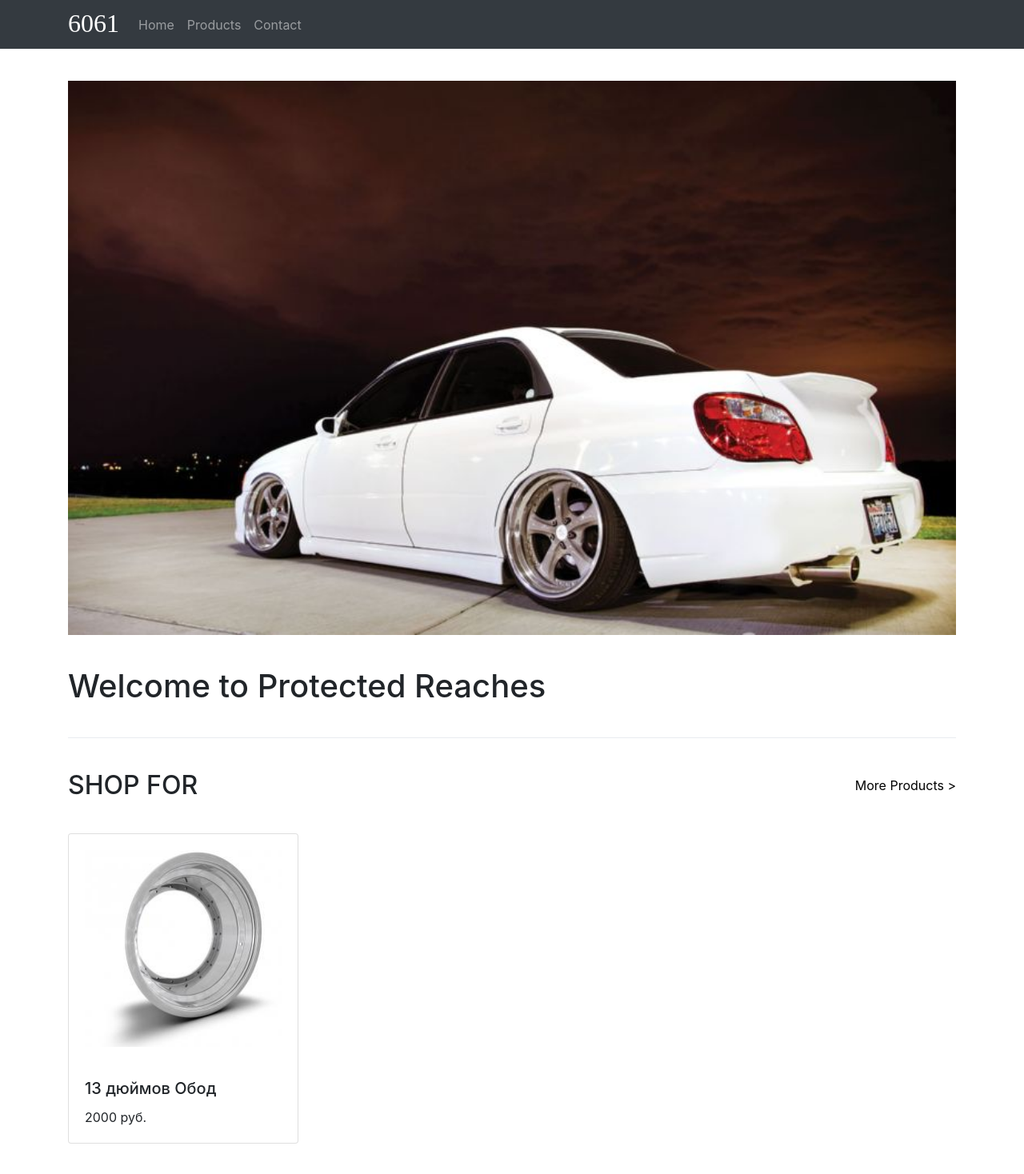
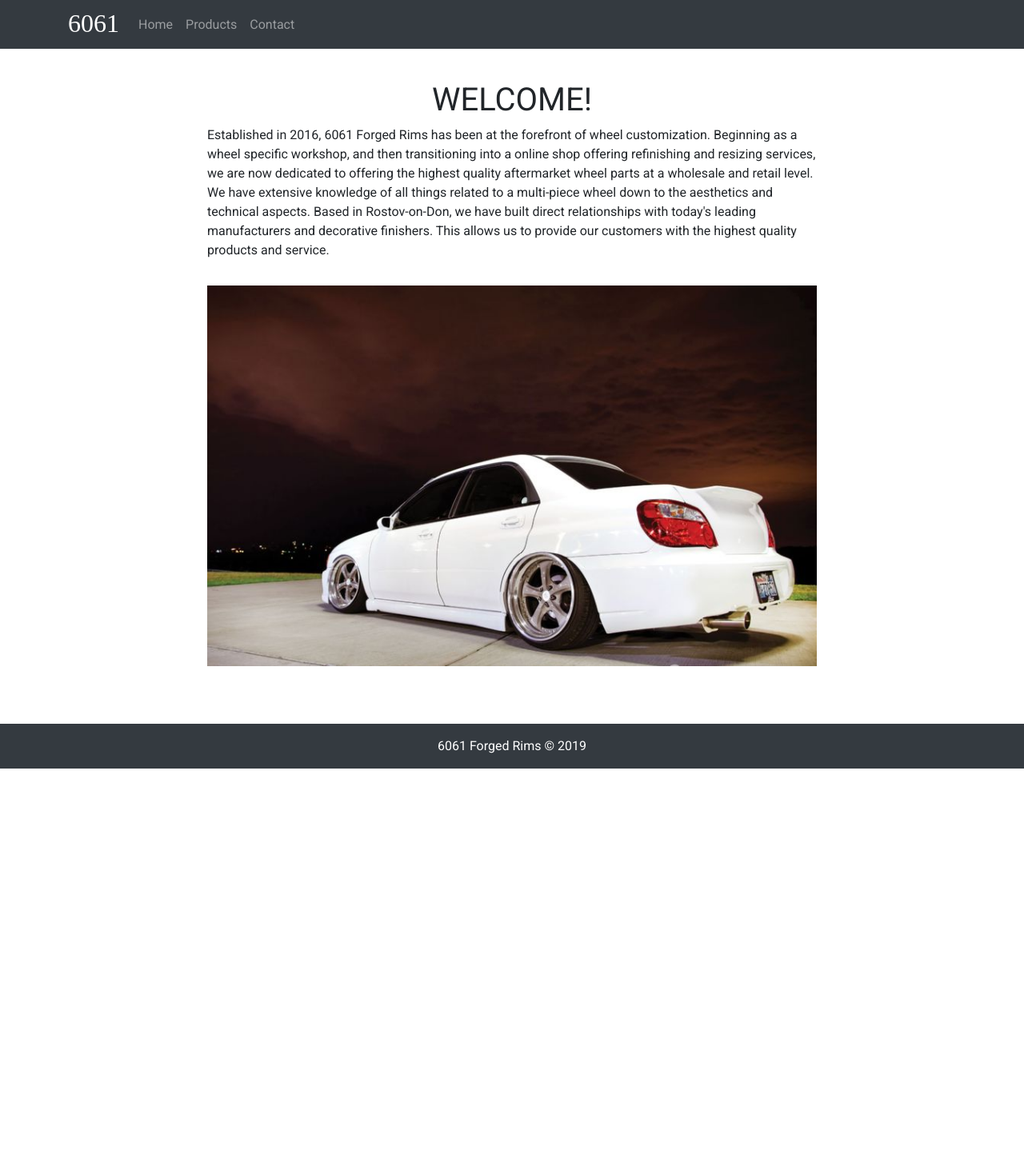
Before and after one commit to alex-radch/diploma-project, a React app: page / in a window 1280 px wide. Shown: the top 1468 px of the page at 80% size. After the commit the page ends 961 px from the top, so only its background shows below. Built offline with nearby package versions, Linux system fonts and the light colour scheme; a web font is replaced by a local one; what react-router-redux would draw is missing.

Commit message:
refactored Home page

```diff
--- a/public/index.html
+++ b/public/index.html
@@ -16,6 +16,7 @@
       integrity="sha384-ggOyR0iXCbMQv3Xipma34MD+dH/1fQ784/j6cY/iJTQUOhcWr7x9JvoRxT2MZw1T"
       crossorigin="anonymous"
     />
+    <link href="https://fonts.googleapis.com/css?family=Roboto&display=swap" rel="stylesheet">
     <link href="https://fonts.googleapis.com/css?family=Bangers|Cabin+Sketch|Racing+Sans+One&display=swap" rel="stylesheet">
     <!--
       Notice the use of %PUBLIC_URL% in the tags above.
--- a/src/components/pages/Home.js
+++ b/src/components/pages/Home.js
@@ -1,36 +1,34 @@
 import React  from 'react';
-import { Link } from 'react-router-dom';
-import { Row, Col, Image, Dropdown } from 'react-bootstrap';
-import Products from './Products';
+import { Row, Col } from 'react-bootstrap';
 
 function Home() {
   return (
-    <Row className="about-us">
+    <div className="home-container">
+      <h1>WELCOME!</h1>
+      <Row>
         <Col xs={12}>
-        <Image src="img/bg_main.jpg" className="w-100" fluid />
-        <h1 className="text-center text-xl-left">
-          Welcome to Protected Reaches
-        </h1>
-        <Dropdown.Divider />
-        <div className="shopfor">
-          <h2>SHOP FOR</h2>
-          <Link to="/products">More Products ></Link>
-        </div>
-        <Products />
-        <Dropdown.Divider />
-        Established in 2010, WheelFlip has been at the forefront of wheel
-        customization. Beginning as an online wheel specific marketplace, and
-        then transitioning into a shop offering refinishing and resizing
+          <p>
+            Established in 2016, 6061 Forged Rims has been at the forefront of wheel
+            customization. Beginning as a wheel specific workshop, and
+            then transitioning into a online shop offering refinishing and resizing
             services, we are now dedicated to offering the highest quality
             aftermarket wheel parts at a wholesale and retail level. We have
             extensive knowledge of all things related to a multi-piece wheel down to
-        the aesthetics and technical aspects. Based in Southern California, we
+            the aesthetics and technical aspects. Based in Rostov-on-Don, we
             have built direct relationships with today's leading manufacturers and
             decorative finishers. This allows us to provide our customers with the
-        highest quality products, service, and at prices that oftentimes cannot
-        be matched.
+            highest quality products and service.
+          </p>
         </Col>
       </Row>
+      <Row>
+        <Col xs={12}>
+          <div className="image-container">
+            <img src="img/bg_main.jpg" className="img-fluid" alt="Home" />
+          </div>
+        </Col>
+      </Row>
+    </div>
   );
 }
 
--- a/src/index.css
+++ b/src/index.css
@@ -1,6 +1,7 @@
 html,
 body {
   height: 100%;
+  font-family: 'Roboto';
 }
 
 .dropdown-divider {
@@ -30,30 +31,42 @@ footer {
   font-family: 'Cabin Sketch', cursive;
 }
 
-h1 {
-  margin-top: 40px;
-}
 
 span.medium {
   font-size: 2rem;
   line-height: 2rem;
 }
 
-.shopfor {
+.home-container {
   display: flex;
+  flex-direction: column;
   justify-content: space-between;
   align-items: center;
-  margin-bottom: 40px;
 }
 
-.shopfor h2 {
-  margin: 0;
+.home-container > div.row {
+  max-width: 792px;
 }
 
-.shopfor a {
-  color: #000;
+.home-container div.col-12 {
+  margin-bottom: 2rem;
 }
 
-.card-img-top {
-  padding: 1.25rem;
+.home-container p {
+  margin-bottom: 0;
 }
+
+@media (max-width: 792px) {
+  .home-container {
+    flex-direction: column-reverse;
+  }
+}
+
+.navbar-nav {
+  flex-direction: row;
+}
+
+.navbar-nav .nav-link {
+  padding-left: 0.5rem;
+  padding-right: 0.5rem;
+}
```
Lines whose indentation alone changed are shown as unchanged.
